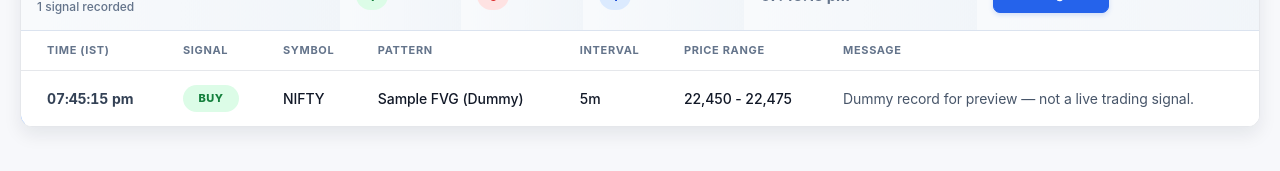
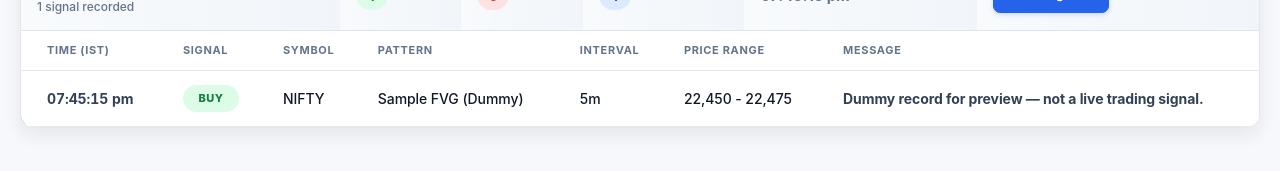
Before and after one commit to sanjaykumar2338/share-market-dashboard, a browser extension: page signal-history.html in a window 1280 px wide. Shown: the part 281-452 px from the top of the page. Drawn offline with Linux system fonts and the light colour scheme.

Commit message:
Emphasize dummy signal message

```diff
--- a/signal-history.css
+++ b/signal-history.css
@@ -41,6 +41,7 @@ tr:last-child td { border-bottom:0; } .signal { font-weight:900; } .empty { heig
 .signalBadge { display:inline-flex; min-width:56px; height:27px; align-items:center; justify-content:center; border-radius:999px; font-size:11px; font-weight:800; letter-spacing:.045em; }
 .timeCell { color:#334155; font-variant-numeric:tabular-nums; font-weight:750 !important; white-space:nowrap; }
 .messageCell { max-width:380px; color:#475569; font-weight:400 !important; }
+.messageCell.dummyMessage { color:#334155; font-weight:750 !important; }
 .pagination { display:flex; align-items:center; justify-content:space-between; gap:16px; margin-top:14px; padding:12px 14px; border:1px solid var(--line); border-radius:10px; background:#fff; box-shadow:0 4px 12px rgba(15,23,42,.05); }
 .pagination[hidden] { display:none; }
 .pageRange,.pageStatus { color:#64748b; font-size:13px; font-weight:600; }
--- a/signal-history.js
+++ b/signal-history.js
@@ -219,6 +219,7 @@ function createSignalTableRow(signal) {
       }
       if (index === 0) cell.className = 'timeCell';
       if (index === 6) cell.classList.add('messageCell');
+      if (index === 6 && signal.isDummy) cell.classList.add('dummyMessage');
       row.append(cell);
     });
   return row;
```
Also changed, not shown: manifest.json.
